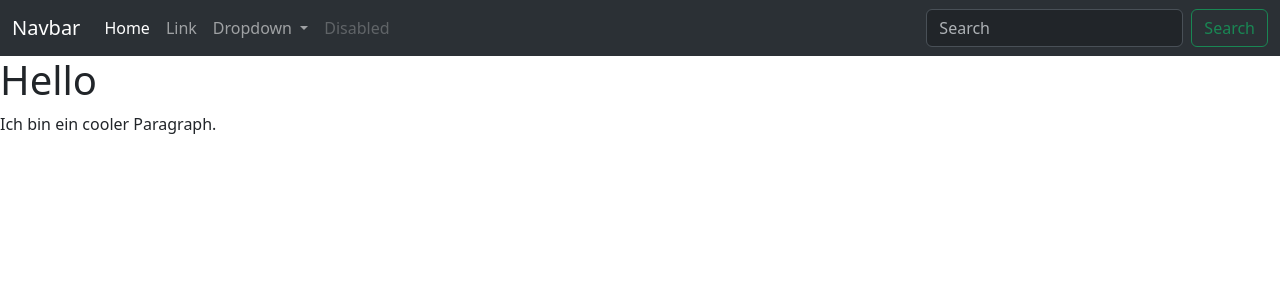
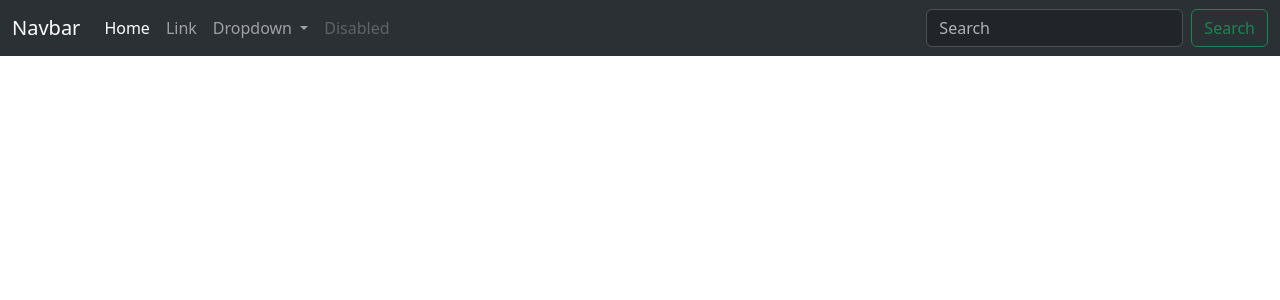
Before and after one commit to Oxford012/Oxford012.github.io, an Angular app in the folder website/: page / in a window 1280 px wide. Shown: the top 300 px of the page. Built offline with nearby package versions, Linux system fonts and the light colour scheme.

Commit message:
feat: remove text

```diff
--- a/website/src/app/app.component.html
+++ b/website/src/app/app.component.html
@@ -1,5 +1 @@
 <app-navbar></app-navbar>
-
-<h1>Hello</h1>
-
-<p>Ich bin ein cooler Paragraph.</p>
```
